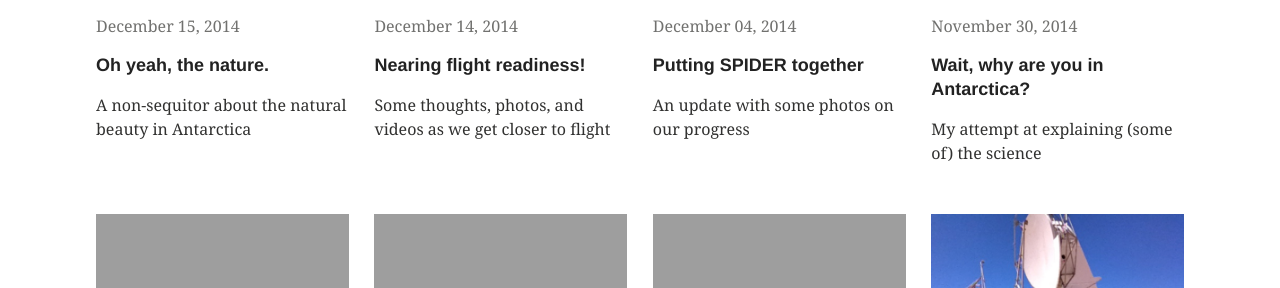
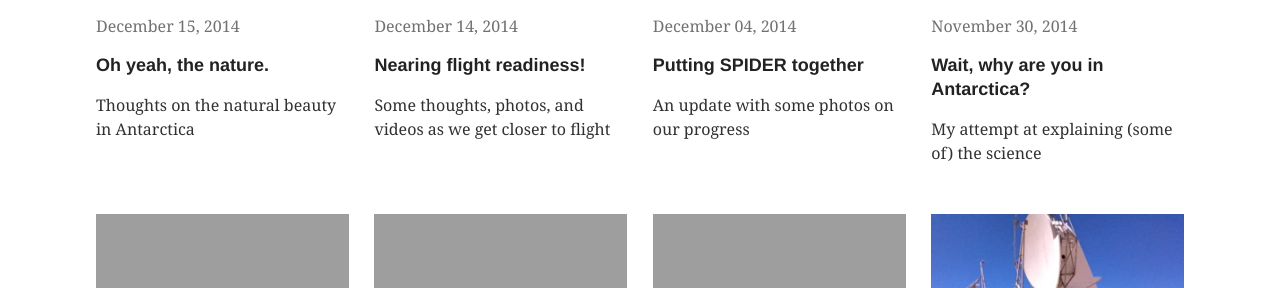
Before and after one commit to zkermish/zkermish.github.io, a Jekyll site: the page built from index.md, in a window 1280 px wide. Shown: the part 960-1248 px from the top of the page. Built offline with Jekyll 4.4.1, drawn with Linux system fonts in a browser that asks for light colours.

```diff
--- a/_posts/articles/2014-12-15-oh-yeah-the-nature.md
+++ b/_posts/articles/2014-12-15-oh-yeah-the-nature.md
@@ -3,7 +3,7 @@ title: "Oh yeah, the nature."
 layout: article
 modified:
 categories: articles
-excerpt: "A non-sequitor about the natural beauty in Antarctica"
+excerpt: "Thoughts on the natural beauty in Antarctica"
 tags: [deployment]
 image:
   feature: highres/horizon.jpg
```
Also changed, not shown: 1 other file.
